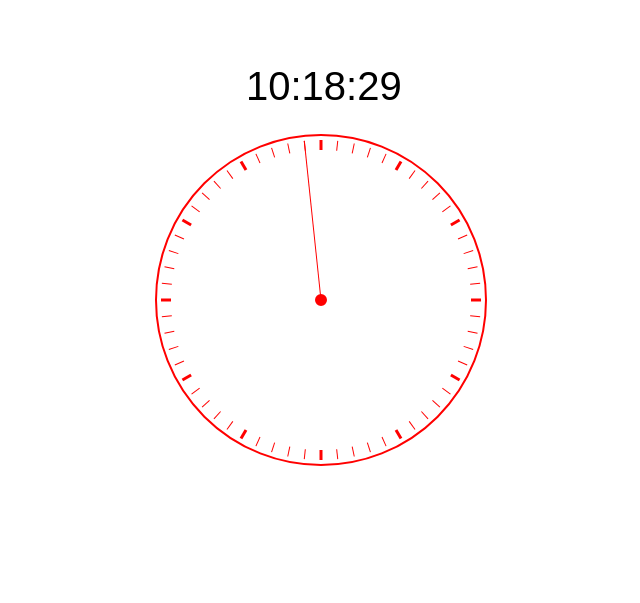
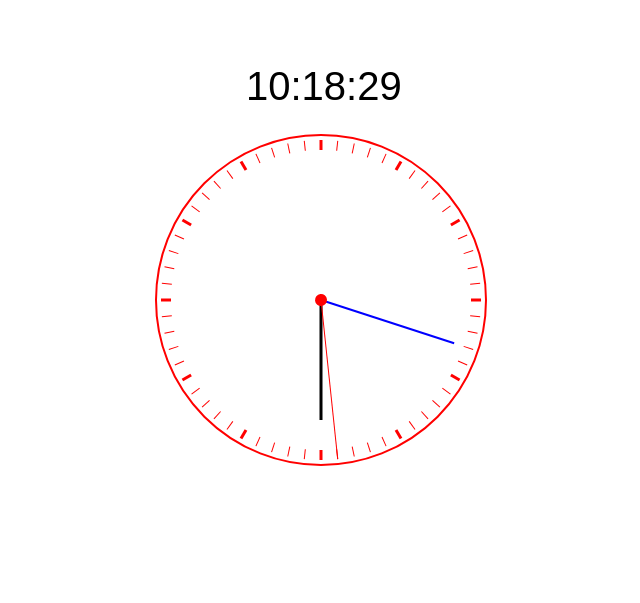
Before and after one commit to cssbird/cssbird.github.io, a plain HTML site: page canvas/clock.html in a window 1280 px wide. Shown: the whole page, without its empty margins (79-719 px from the left). Drawn offline with Linux system fonts and the light colour scheme.

Commit message:
Update clock.html

```diff
--- a/canvas/clock.html
+++ b/canvas/clock.html
@@ -12,6 +12,18 @@
 			position:fixed;
 			left: 0;
 			top: 0;
+		}
+		#canvas2{
+			z-index: 999;
+		}
+		#canvas3,#canvas{
+			z-index: 0;
+		}
+		#canvas4{
+			z-index: 1;
+		}
+		#canvas5{
+			z-index: 2;
 		}
 	</style>
 	<script type="text/javascript">
@@ -45,13 +57,7 @@
 			    c.fillStyle = "red";
 			    c.arc(canvas.width/2,canvas.height/2,165,0,Math.PI*2,true);
 				c.stroke();
-				c.beginPath();
-				c.lineWidth = 2;
-			    c.strokeStyle = "red";
-			    c.fillStyle = "red";
-			    c.arc(canvas.width/2,canvas.height/2,5,0,Math.PI*2,true);
-			    c.fill();
-				c.stroke();
+
 				c.translate(canvas.width/2,canvas.height/2);
 				var line=0;
 				for (var i=0;i<60;i++){
@@ -71,54 +77,95 @@
 				c.translate(-canvas.width/2,-canvas.height/2);
 			})();
 
+
+
 			(function(){
+				setInterval(function(){
+					(function(){
+					canvas2=document.getElementById('myCanvas2');
+					canvas2.width=window.screen.width;
+					canvas2.height=window.screen.height;
+					canvas2.top=0;
+					canvas2.left=0;
+					c2=canvas2.getContext('2d');
+
+					canvas5=document.getElementById('myCanvas5');
+					canvas5.width=window.screen.width;
+					canvas5.height=window.screen.height;
+					canvas5.top=0;
+					canvas5.left=0;
+					c5=canvas5.getContext('2d');
+
+					canvas4=document.getElementById('myCanvas4');
+					canvas4.width=window.screen.width;
+					canvas4.height=window.screen.height;
+					canvas4.top=0;
+					canvas4.left=0;
+					c4=canvas4.getContext('2d');
+
 					c3.font="40px Arial";
 					c3.strokeStyle = "red";
 					c3.clearRect(0,0,canvas.width,canvas.height);
 					c3.translate(canvas.width/2,canvas.height/2);
+					var h=new Date().getHours();
 					var s=new Date().getSeconds();
+					var m=new Date().getMinutes();
 					c2.clearRect(0,0,canvas.width,canvas.height);
 					c2.translate(canvas.width/2,canvas.height/2);
-		        c2.rotate(Math.PI*186*(s)/180);
+			        c2.rotate(Math.PI*6*(s)/180);
+			        c2.rotate(Math.PI*6*30/180);
 			        c2.beginPath();
 			        c2.strokeStyle = "red";
 			        c2.lineWidth=1;
 			        c2.moveTo(0,0);
 			        c2.lineTo(0,160);
 			        c2.stroke();
+			        c2.beginPath();
+			        c2.lineWidth = 2;
+				    c2.strokeStyle = "red";
+				    c2.fillStyle = "red";
+				    c2.arc(0,0,5,0,Math.PI*2,true);
+				    c2.fill();
+					c2.stroke();
 			        c2.translate(-canvas.width/2,-canvas.height/2);
+
+
+
+			        c4.clearRect(0,0,canvas.width,canvas.height);
+					c4.translate(canvas.width/2,canvas.height/2);
+			        c4.rotate(Math.PI*6*(m)/180);
+			        c4.rotate(Math.PI*6*30/180);
+			        c4.beginPath();
+			        c4.strokeStyle = "blue";
+			        c4.lineWidth=2;
+			        c4.moveTo(0,0);
+			        c4.lineTo(0,140);
+			        c4.stroke();
+			        c4.translate(-canvas.width/2,-canvas.height/2);
+
+			        c5.clearRect(0,0,canvas.width,canvas.height);
+					c5.translate(canvas.width/2,canvas.height/2);
+			        c5.rotate(Math.PI*6*(h*60*60)/180);
+			        //c5.rotate(Math.PI*6*30/180);
+			        c5.beginPath();
+			        c5.strokeStyle = "black";
+			        c5.lineWidth=3;
+			        c5.moveTo(0,0);
+			        c5.lineTo(0,120);
+			        c5.stroke();
+			        c5.translate(-canvas.width/2,-canvas.height/2);
+
+			        if(h<10){
+						h="0"+h;
+					}
+			        if(m<10){
+						m="0"+m;
+					}
 					if(s<10){
 						s="0"+s;
 					}
-				c3.fillText(new Date().getHours()+":"+new Date().getMinutes()+":"+s,-75,-200);
+					c3.fillText(h+":"+m+":"+s,-75,-200);
 					c3.translate(-canvas.width/2,-canvas.height/2);
-			})();
-
-			(function(){
-				setInterval(function(){
-					(function(){
-						c3.font="40px Arial";
-						c3.strokeStyle = "red";
-						c3.clearRect(0,0,canvas.width,canvas.height);
-						c3.translate(canvas.width/2,canvas.height/2);
-						var s=new Date().getSeconds();
-						if(s<10){
-							s="0"+s;
-						}
-						c3.fillText(new Date().getHours()+":"+new Date().getMinutes()+":"+s,-75,-200);
-						c3.translate(-canvas.width/2,-canvas.height/2);
-					})();
-					(function(){
-						c2.clearRect(0,0,canvas.width,canvas.height);
-						c2.translate(canvas.width/2,canvas.height/2);
-				        c2.rotate(Math.PI*6/180);
-				        c2.beginPath();
-				        c2.strokeStyle = "red";
-				        c2.lineWidth=1;
-				        c2.moveTo(0,0);
-				        c2.lineTo(0,160);
-				        c2.stroke();
-				        c2.translate(-canvas.width/2,-canvas.height/2);
 				})();
 
 				},1000);
@@ -129,8 +176,11 @@
 <body>
 	<div id="wrap">
 		<canvas id="myCanvas"></canvas>
+
+		<canvas id="myCanvas3"></canvas>
+		<canvas id="myCanvas4"></canvas>
+		<canvas id="myCanvas5"></canvas>
 		<canvas id="myCanvas2"></canvas>
-		<canvas id="myCanvas3"></canvas>
 	</div>
 </body>
 </html>
```
Lines whose indentation alone changed are shown as unchanged.
